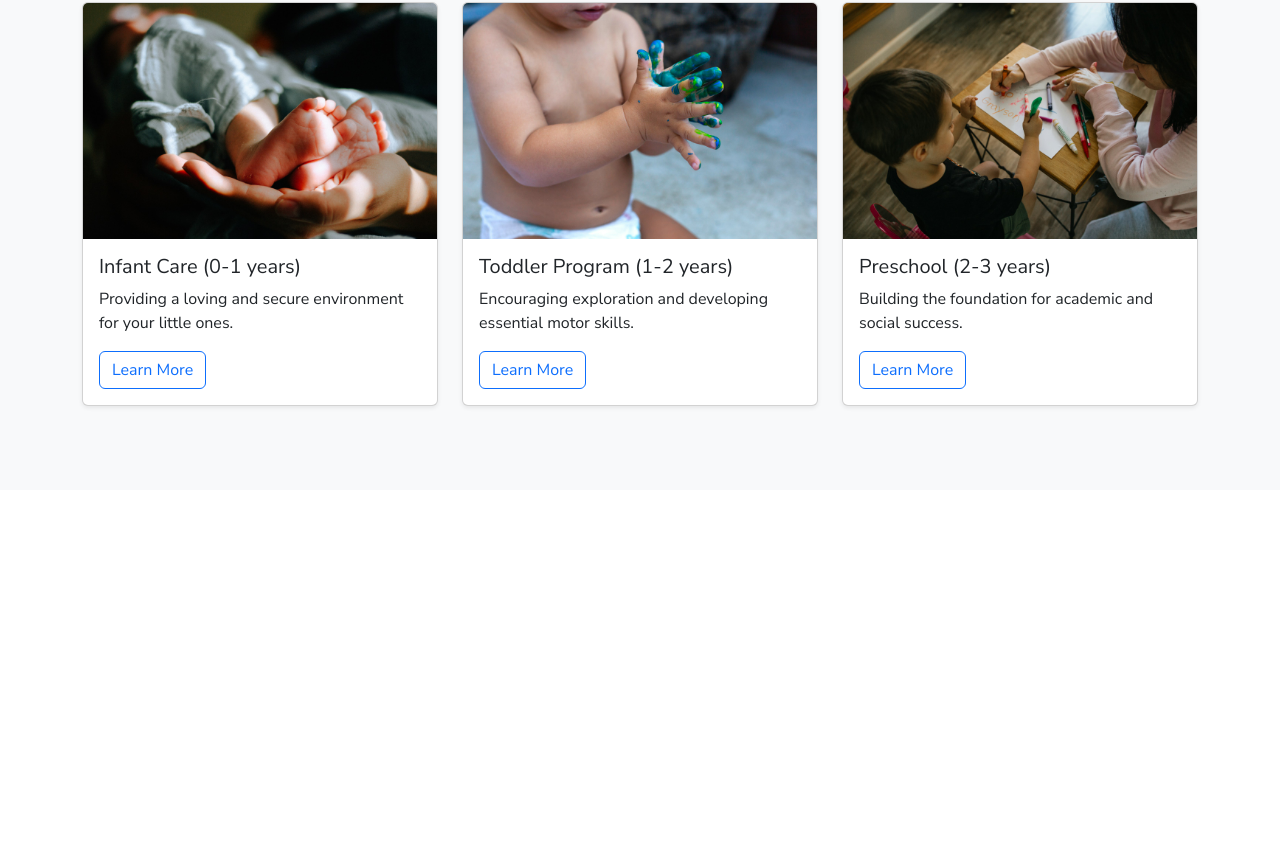
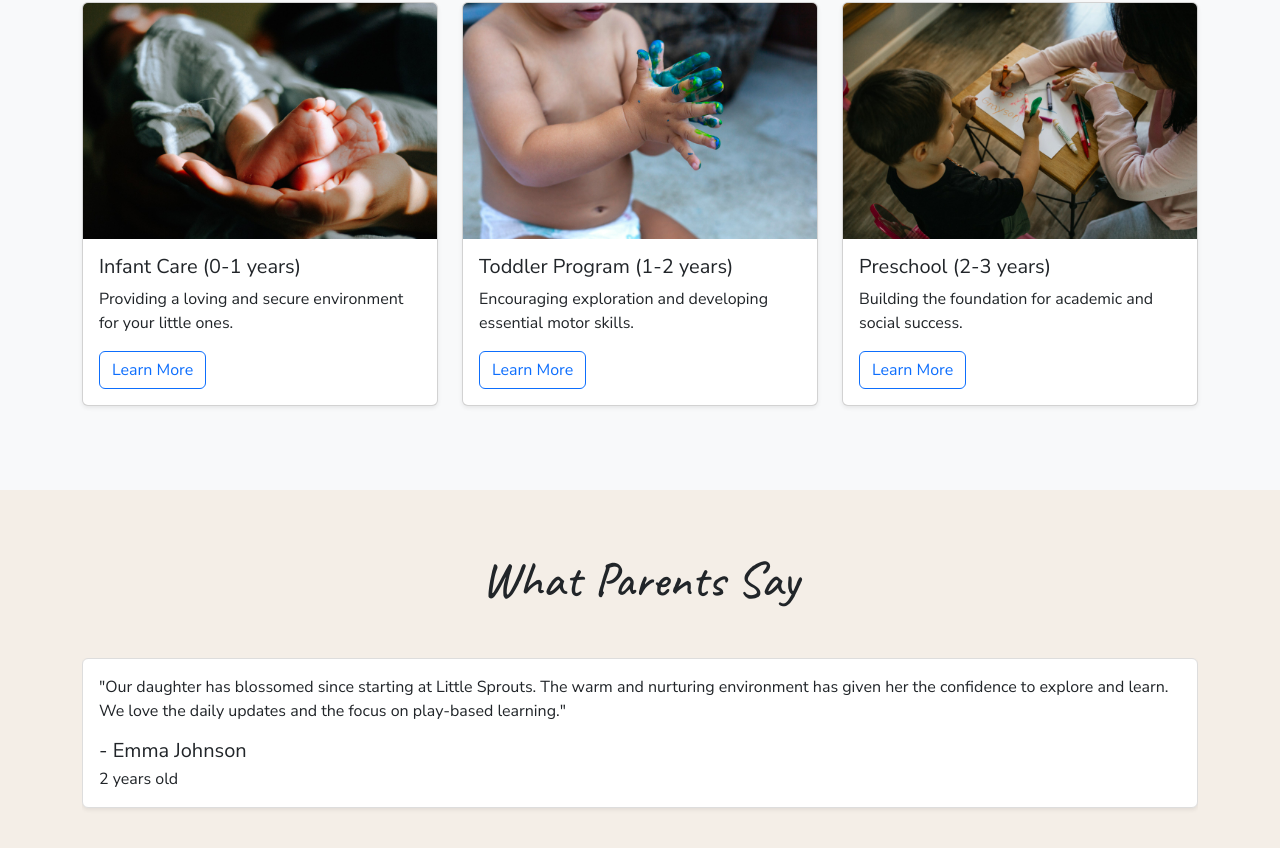
Before and after one commit to R1c4ar6/great-little-minds-react, a React (Vite) app: page / in a window 1280 px wide. Shown: the part 1394-2242 px from the top of the page. Before the commit the page ends 1884 px from the top, so only its background shows below. Built offline with nearby package versions, Linux system fonts and the light colour scheme.

Commit message:
Done with testimonials section

```diff
--- a/src/App.tsx
+++ b/src/App.tsx
@@ -15,11 +15,11 @@ function App() {
       <NavbarComponent />
       <Hero />
       <About />
-      {<Programs />
-      /*<Testimonials />
-      <Gallery />
+      <Programs />
+      <Testimonials />
+      {/* <Gallery />
       <Contact />
-      <Footer /> */}
+      <Footer />  */}
     </>
   );
 };
--- a/src/components/Testimonials.tsx
+++ b/src/components/Testimonials.tsx
@@ -0,0 +1,89 @@
+import React from "react";
+import { useState, useEffect } from "react";
+import { Container } from "react-bootstrap";
+
+const testimonials = [
+    {
+        id: 1,
+        parentName: "Emma Johnson",
+        childAge: "2 years old",
+        testimonial: "Our daughter has blossomed since starting at Little Sprouts. The warm and nurturing environment has given her the confidence to explore and learn. We love the daily updates and the focus on play-based learning.",
+    },
+    {
+        id: 2,
+        parentName: "Michael Brown",
+        childAge: "18 months",
+        testimonial: "The early intervention programs at Sunny Days Preschool have been incredible. Our son was a bit shy, but the teachers have helped him come out of his shell. We appreciate the personalized attention and the fun activities.",
+    },
+    {
+        id: 3,
+        parentName: "Sophia Garcia",
+        childAge: "3 years old",
+        testimonial: "My daughter adores her teachers and her friends at Rainbow Learning Center. The outdoor play areas are fantastic, and she comes home excited to tell us about her adventures. A truly wonderful experience so far!",
+    },
+    {
+        id: 4,
+        parentName: "David Lee",
+        childAge: "1 year old",
+        testimonial: "We are thrilled with the care and education our son is receiving at Tiny Toes Nursery. The small class sizes allow for individualized attention, and we feel our son is learning and growing every day.",
+    },
+    {
+        id: 5,
+        parentName: "Olivia Thompson",
+        childAge: "2.5 years old",
+        testimonial: "The language and literacy programs at Happy Hearts Daycare are outstanding. Our daughter's vocabulary has exploded, and she loves storytime. The teachers are patient and make learning fun for the little ones.",
+    },
+    {
+        id: 6,
+        parentName: "Christopher Wilson",
+        childAge: "18 months",
+        testimonial: "We couldn't be happier with the overall experience at Little Explorers. The teachers are attentive and responsive to our son's needs. The daily schedules are well-organized, and we appreciate the focus on social development.",
+    },
+    {
+        id: 7,
+        parentName: "Emily Davis",
+        childAge: "3 years old",
+        testimonial: "My son has made incredible progress since enrolling in Play and Learn Academy. The teachers are fantastic, and the age-appropriate activities keep him engaged. We highly recommend this school for its holistic approach to early education.",
+    },
+];
+
+const Testimonials: React.FC = () => {
+
+    const [activeIndex, setActiveIndex] = useState(0);
+
+    useEffect(() => {
+        const interval = setInterval(() => {
+            setActiveIndex((prevIndex) => (prevIndex + 1) % testimonials.length);
+        }, 6000);
+
+        return () => clearInterval(interval); // Cleanup interval on unmount
+    }, []);
+
+    return (
+        <section id="testimonials" className="section-padding">
+            <Container>
+                <h2 className="text-center mb-5">What Parents Say</h2>
+                <div id="testimonialsCarousel" className="carousel slide" data-bs-ride="carousel">
+                    <div className="carousel-inner">
+                        {testimonials.map((testimonial, index) => (
+                            <div
+                                key={testimonial.id}
+                                className={`carousel-item ${index === activeIndex ? "active" : ""}`}
+                            >
+                                <div className="card mb-4 shadow-sm">
+                                    <div className="card-body">
+                                        <p className="card-text">"{testimonial.testimonial}"</p>
+                                        <h5 className="card-title">- {testimonial.parentName}</h5>
+                                        <p className="card-subtitle">{testimonial.childAge}</p>
+                                    </div>
+                                </div>
+                            </div>
+                        ))}
+                    </div>
+                </div>
+            </Container>
+        </section>
+    );
+};
+
+export default Testimonials;
```
